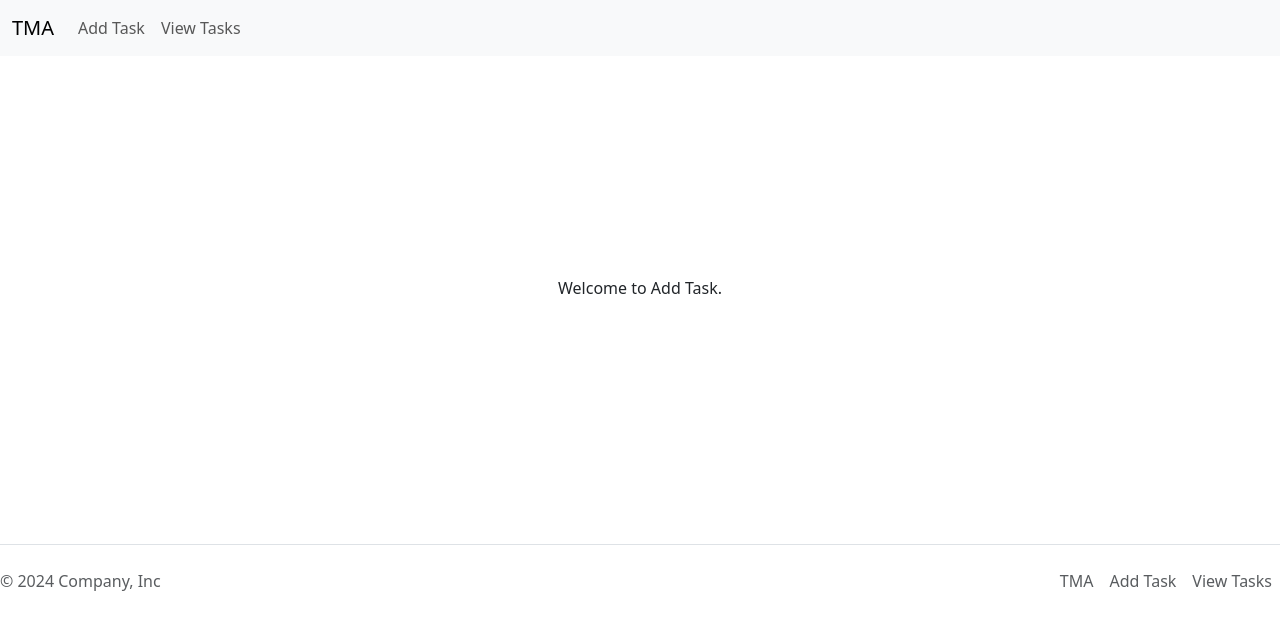
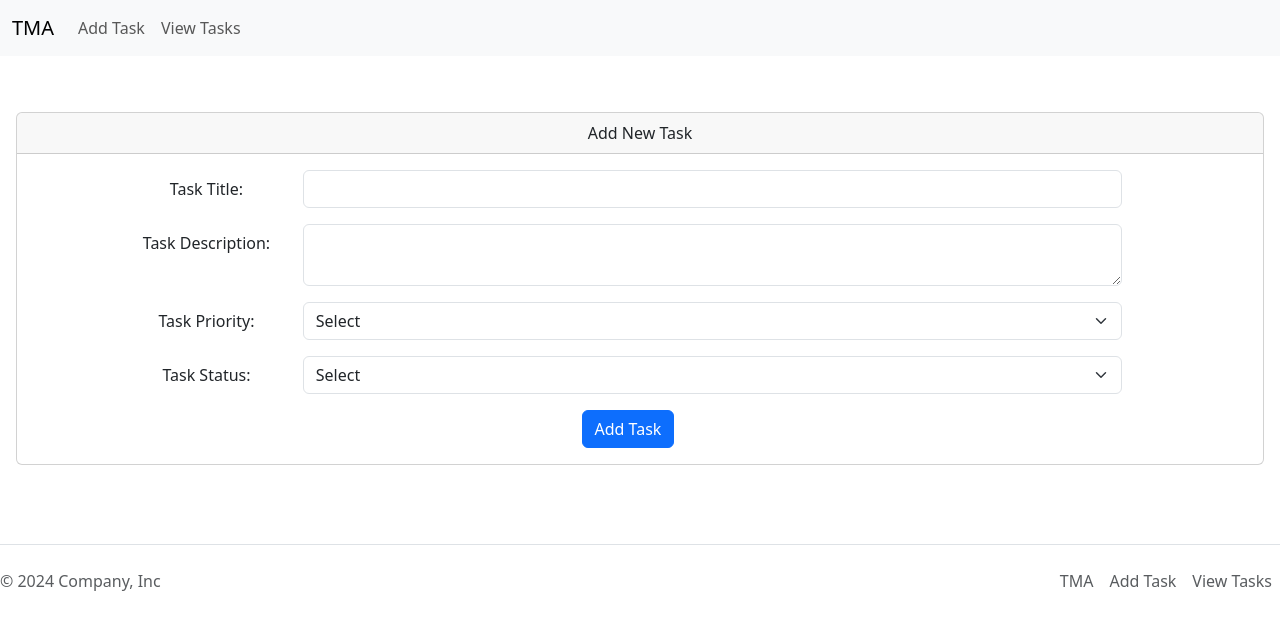
Before and after one commit to desurkumaran777/task_management_app, a Django app: page /add-task in a window 1280 px wide. Shown: the top 630 px of the page. Run offline with Django 5.2, Linux system fonts and the light colour scheme.

Commit message:
Add task form is done, without doing migration

```diff
--- a/task_controller/models.py
+++ b/task_controller/models.py
@@ -1,4 +1,5 @@
 from django.db import models
+from django.contrib.auth.models import User
 
 # Create your models here.
 
@@ -21,6 +22,7 @@ class Task(models.Model):
     task_desc = models.TextField()
     task_priority = models.CharField(max_length=1, choices=PRIORITY_CHOICES)
     task_status = models.CharField(max_length=1, choices=STATUS_CHOICES)
+    task_user = models.ForeignKey(User, on_delete=models.CASCADE)
 
     def __str__(self):
         return self.task_title
--- a/task_controller/templates/task_controller/add_task.html
+++ b/task_controller/templates/task_controller/add_task.html
@@ -1,9 +1,60 @@
 {% extends 'base.html' %}
 
-{% block title %}Home{% endblock %}
+{% block title %}Add Task{% endblock %}
 
 {% block content %}
 <div>
-    Welcome to Add Task.
+    <form method="post" action="{% url 'add-task' %}">
+        {% csrf_token %}
+        <div class="card mx-3">
+            <div class="card-header">
+                Add New Task
+            </div>
+            <div class="card-body col-12 row">
+                <div class="col-1"></div>
+                <div class="col-10">
+                    <div class="row mb-3">
+                        <label for="id_task_title" class="col-sm-2 col-form-label">Task Title:</label>
+                        <div class="col-sm-10">
+                            <input name="task_title" type="text" maxlength="255" class="form-control" id="id_task_title"
+                                required>
+                        </div>
+                    </div>
+                    <div class="row mb-3">
+                        <label for="id_task_desc" class="col-sm-2 col-form-label">Task Description:</label>
+                        <div class="col-sm-10">
+                            <textarea name="task_desc" class="form-control" required="" id="id_task_desc"></textarea>
+                        </div>
+                    </div>
+                    <div class="row mb-3">
+                        <label for="id_task_priority" class="col-sm-2 col-form-label">Task Priority:</label>
+                        <div class="col-sm-10">
+                            <select name="task_priority" class="form-select" aria-label="Default select example"
+                                id="id_task_priority" required>
+                                <option value="">Select</option>
+                                <option value="H">High</option>
+                                <option value="M">Medium</option>
+                                <option value="L">Low</option>
+                            </select>
+                        </div>
+                    </div>
+                    <div class="row mb-3">
+                        <label for="id_task_status" class="col-sm-2 col-form-label">Task Status:</label>
+                        <div class="col-sm-10">
+                            <select name="task_status" class="form-select" aria-label="Default select example"
+                                id="id_task_status" required>
+                                <option value="">Select</option>
+                                <option value="P">Pending</option>
+                                <option value="I">In Progress</option>
+                                <option value="C">Completed</option>
+                            </select>
+                        </div>
+                    </div>
+                    <button type="submit" class="btn btn-primary">Add Task</button>
+                </div>
+                <div class="col-1"></div>
+            </div>
+        </div>
+    </form>
 </div>
 {% endblock %}
--- a/task_controller/views.py
+++ b/task_controller/views.py
@@ -1,4 +1,6 @@
 from django.shortcuts import render
+
+from .forms import TaskForm
 
 # Create your views here.
 
@@ -8,7 +10,17 @@ def home(request):
 
 
 def add_task(request):
-    return render(request, 'task_controller/add_task.html', {})
+    if request.method == "POST":
+        form = TaskForm(data=request.POST)
+
+        if form.is_valid():
+            task = form.save(commit=False)
+
+            if task is not None:
+                task.task_user = request.user
+                task.save()
+
+    return render(request, 'task_controller/add_task.html', context={})
 
 
 def view_tasks(request):
```
Also changed, not shown: task_controller/forms.py (added, +10 -0 lines).
